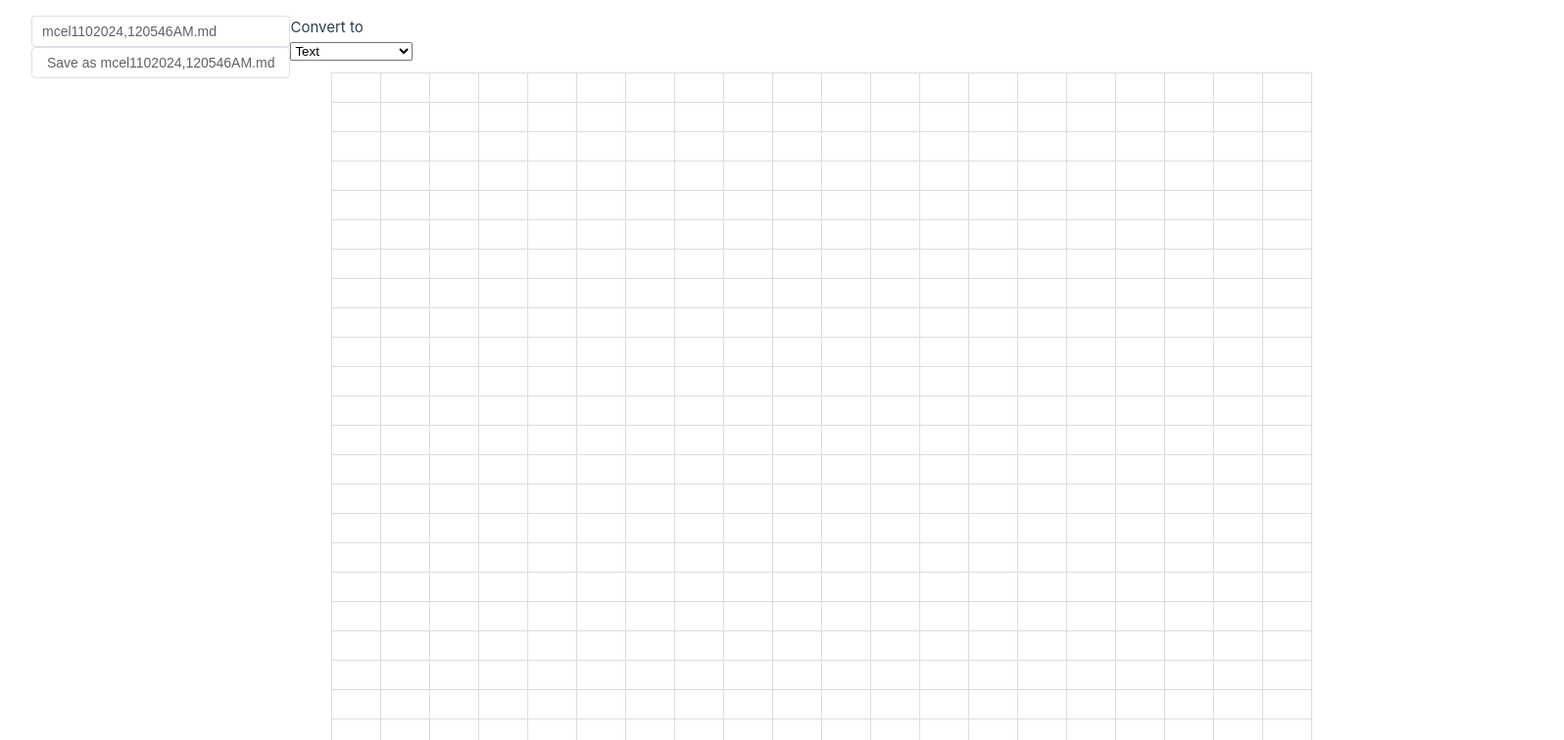
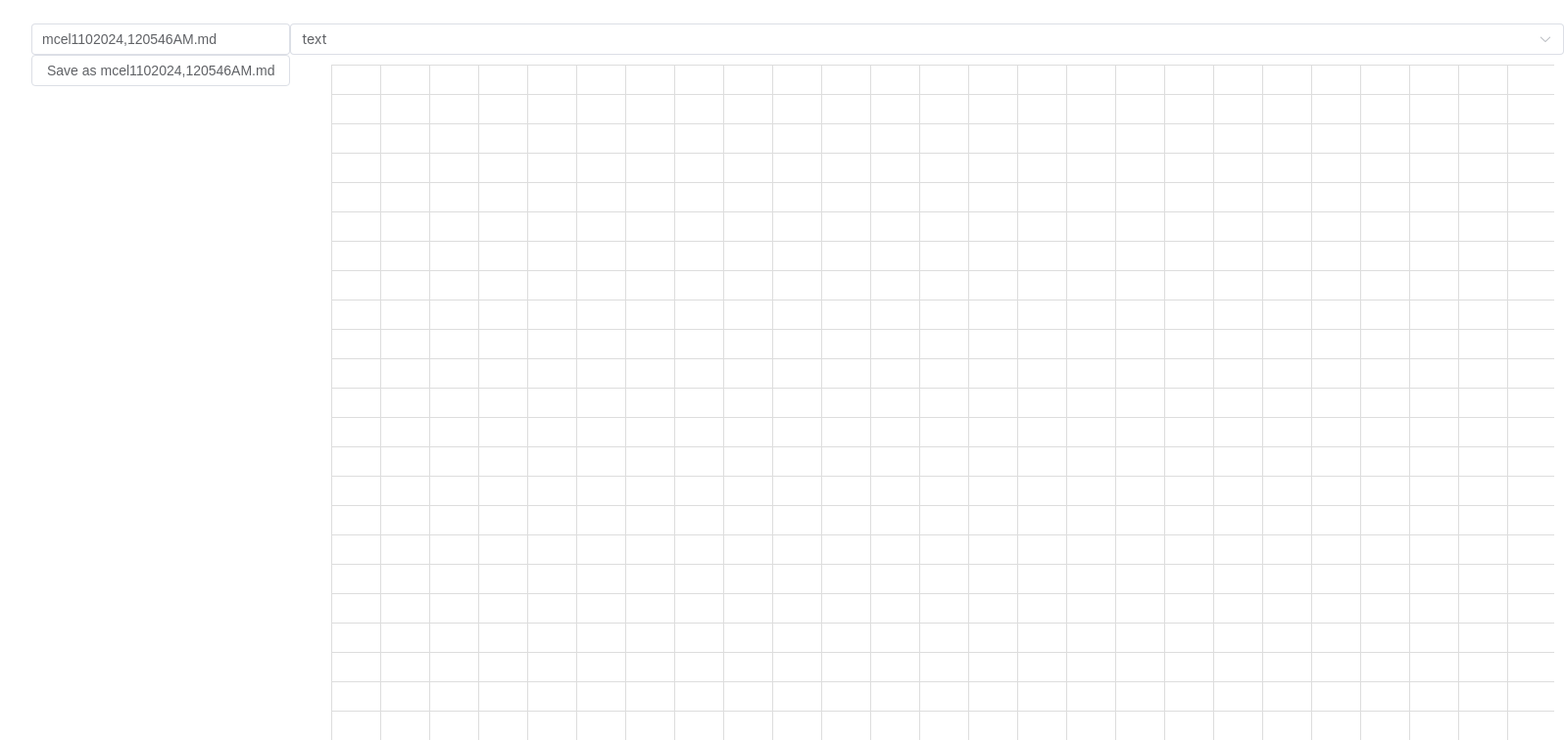
Before and after one commit to okayus/mcel, a Vue app: page / in a window 1280 px wide. Shown: the top 756 px of the page at 98% size, 1596 px wide, since content can reach past the window. Built offline with nearby package versions, Linux system fonts and the light colour scheme; what @imengyu/vue3-context-menu would draw is missing.

Commit message:
change:tableサイズ拡張

```diff
--- a/src/components/TableComponent.vue
+++ b/src/components/TableComponent.vue
@@ -5,8 +5,8 @@ import ContextMenu from '@imengyu/vue3-context-menu';
 import { detectMarkdownType } from '../lib/MarkdownDetector';
 import { convertMarkdownType } from '../lib/MarkdownConverter';
 
-const rows = ref<number>(30);
-const cols = ref<number>(20);
+const rows = ref<number>(100);
+const cols = ref<number>(50);
 const inputValues = ref<string[][]>(
   initializeArray(rows.value, cols.value, '')
 );
@@ -694,24 +694,23 @@ const onContextMenu = (e: MouseEvent) => {
 </script>
 
 <template>
-  <div>
-    <p>Convert to</p>
-    <select v-model="selectedOption" @change="changeOption($event)">
-      <option value="text">Text</option>
-      <optgroup label="Heading">
-        <option value="h1">H1</option>
-        <option value="h2">H2</option>
-        <option value="h3">H3</option>
-        <option value="h4">H4</option>
-        <option value="h5">H5</option>
-        <option value="h6">H6</option>
-      </optgroup>
-      <optgroup label="List">
-        <option value="ul">Unordered List</option>
-        <option value="ol">Ordered List</option>
-      </optgroup>
-      <option value="blockquote">Blockquote</option>
-    </select>
+  <div class="box">
+    <el-select v-model="selectedOption" @change="changeOption($event)">
+      <el-option value="text">Text</el-option>
+      <el-optgroup label="Heading">
+        <el-option value="h1">H1</el-option>
+        <el-option value="h2">H2</el-option>
+        <el-option value="h3">H3</el-option>
+        <el-option value="h4">H4</el-option>
+        <el-option value="h5">H5</el-option>
+        <el-option value="h6">H6</el-option>
+      </el-optgroup>
+      <el-optgroup label="List">
+        <el-option value="ul">Unordered List</el-option>
+        <el-option value="ol">Ordered List</el-option>
+      </el-optgroup>
+      <el-option value="blockquote">Blockquote</el-option>
+    </el-select>
   </div>
 
   <div
@@ -767,7 +766,7 @@ const onContextMenu = (e: MouseEvent) => {
   margin: 10px;
   overflow-y: scroll; /* Y軸方向にスクロール可能に */
   overflow-x: scroll; /* X軸方向にスクロール可能に */
-  max-height: calc(100vh - 100px); /* 表の高さを画面の高さに合わせる */
+  max-height: calc(100vh - 100px);
 }
 
 .spreadsheet {
```
